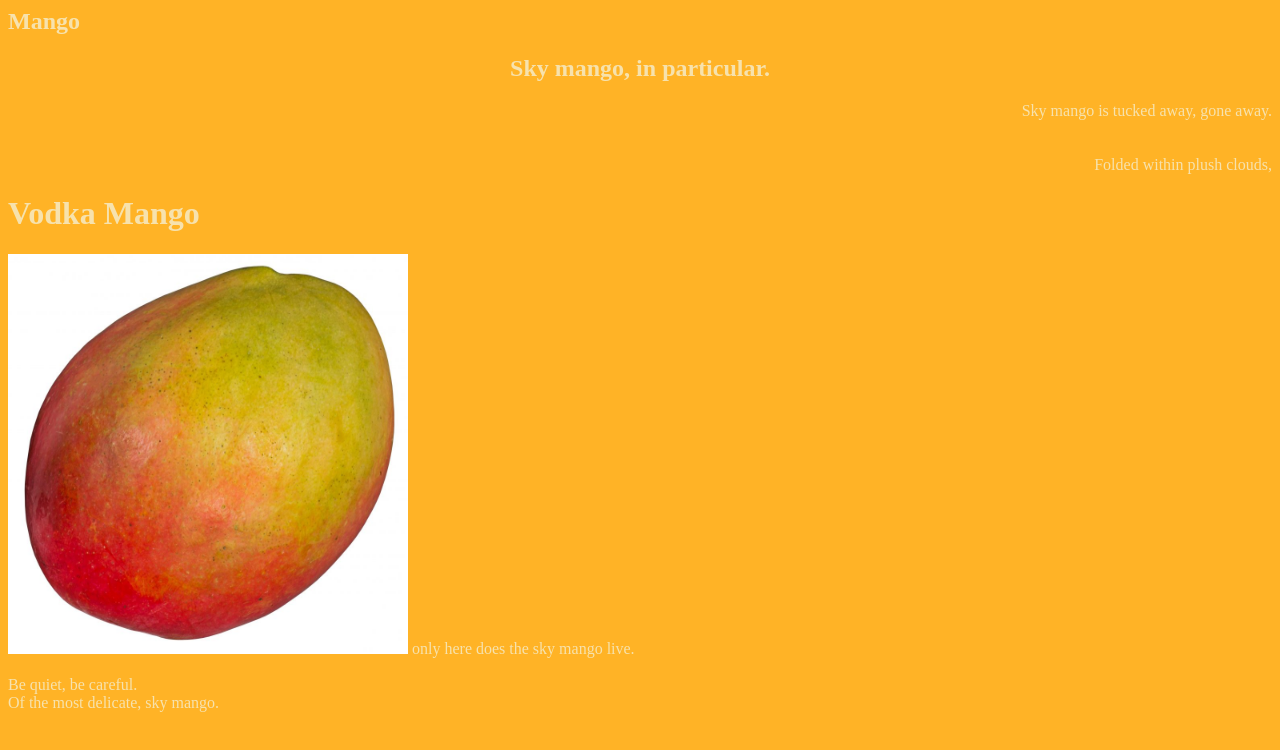
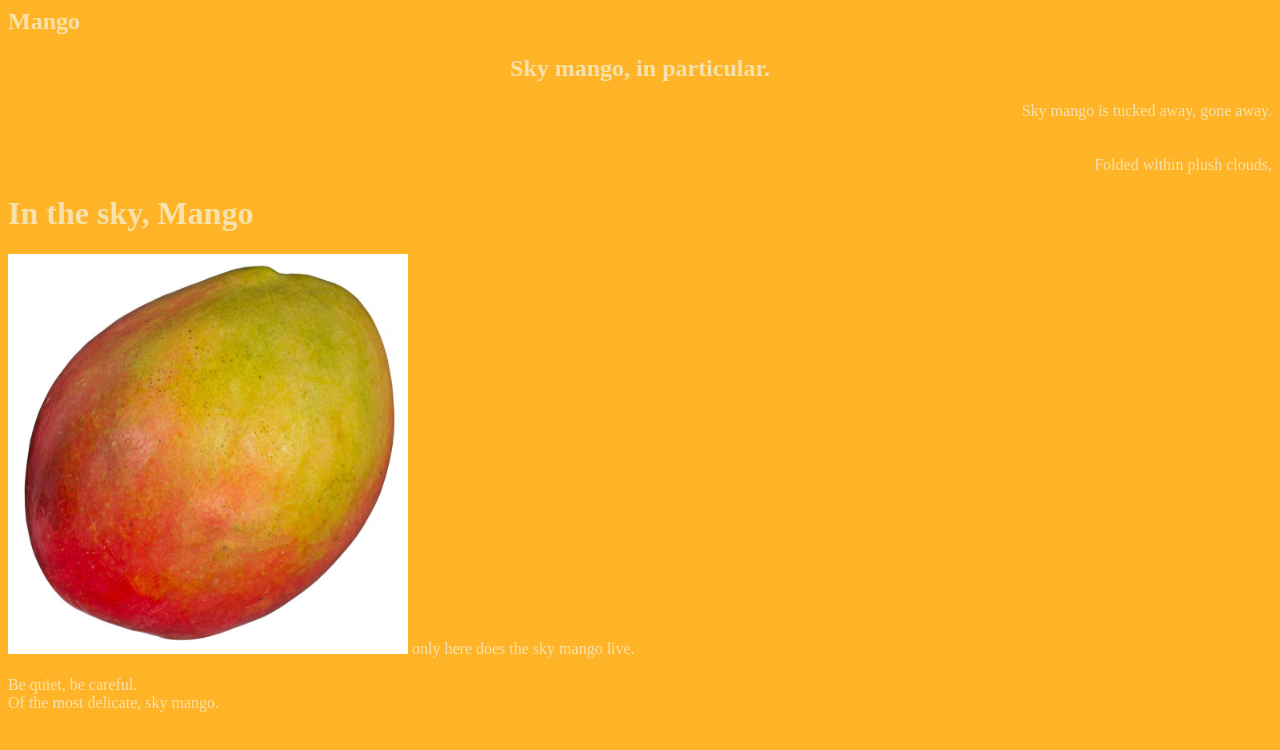
Before and after one commit to lfastfast/testtest, a plain HTML site: page index.html in a window 1280 px wide. Drawn offline with Linux system fonts and the light colour scheme.

Commit message:
Update index.html

```diff
--- a/index.html
+++ b/index.html
@@ -1,16 +1,13 @@
 <html>
 <head>
-
-
 </head>
-
 <body bgcolor = "#ffb326" text = "#f7e2ad">
 <h2 alight = "center">Mango</h2>
 <h2 align = "center">Sky mango, in particular.</h2>
 <p align = "right">Sky mango is tucked away,
 gone away. <br><br><br>
 Folded within plush clouds,
-  <h1>Vodka Mango</h1>
+  <h1>In the sky, Mango</h1>
   <img src="images/vodkamango.jpg" width="400" height ="400" alt="vodkamango">
 only here does the sky mango live. <br><br>
 Be quiet,
```
